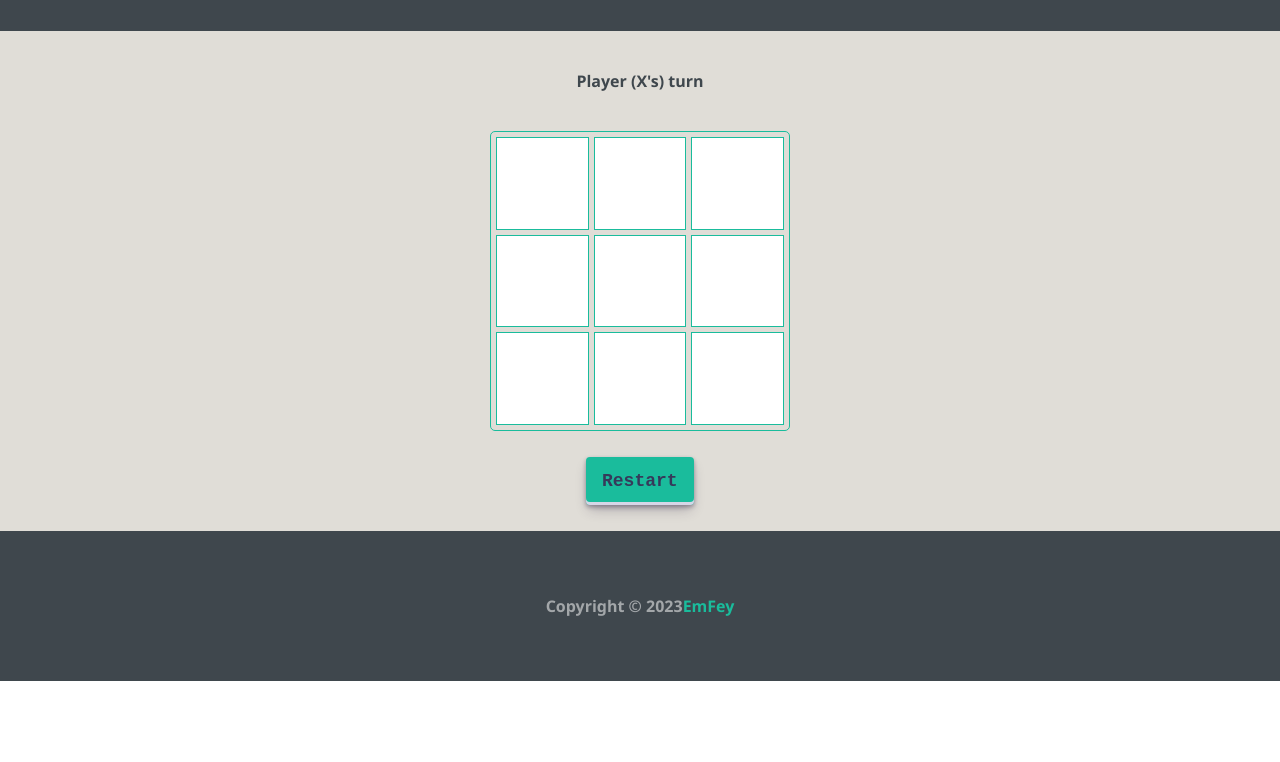
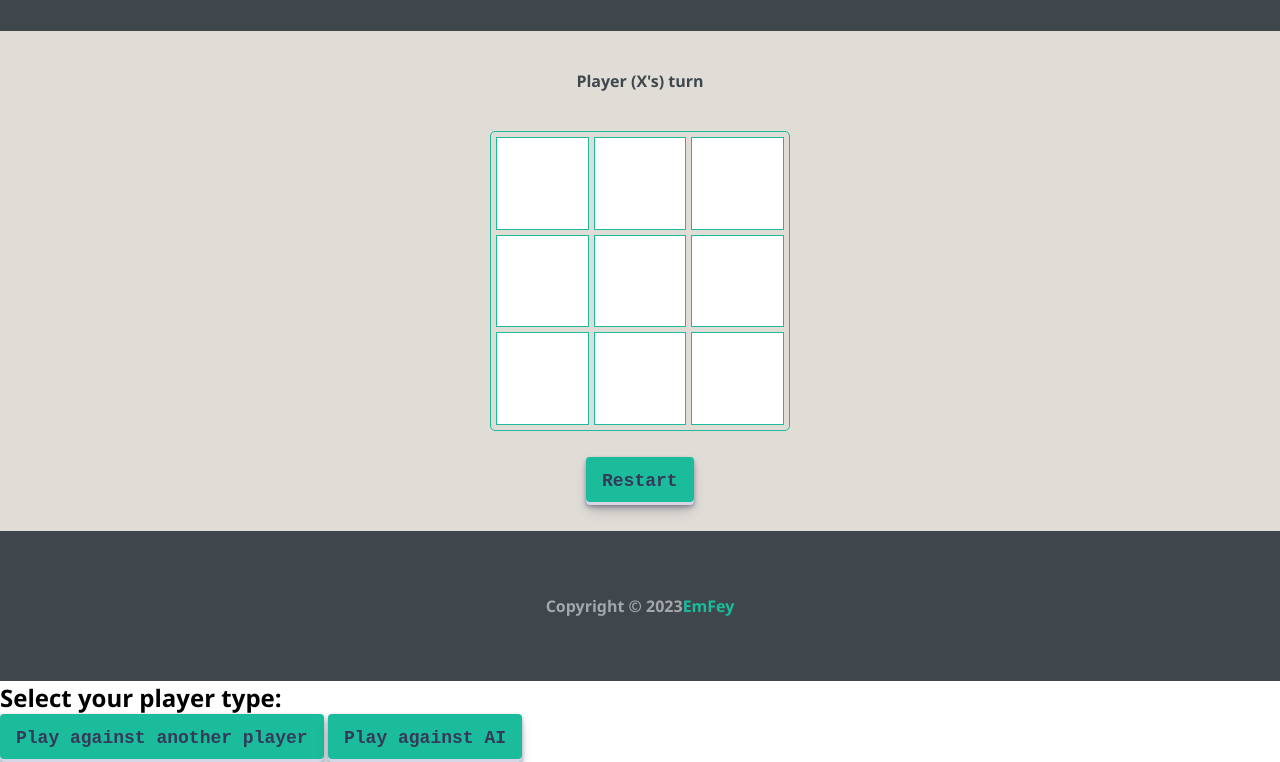
Before and after one commit to EmFey/TicTacToe, a plain HTML site: page index.html in a window 1280 px wide. Shown: the part 119-881 px from the top of the page. Before the commit the page ends 800 px from the top, so only its background shows below. Drawn offline with Linux system fonts and the light colour scheme.

Commit message:
Added player selection

```diff
--- a/index.html
+++ b/index.html
@@ -41,6 +41,12 @@
         </div>
     </div>
 
+    <div class="player-selection">
+        <h2>Select your player type:</h2>
+        <button class="human-btn">Play against another player</button>
+        <button class="ai-btn">Play against AI</button>
+    </div>
+
     <script src="app.js"></script>
 </body>
 </html>
```
